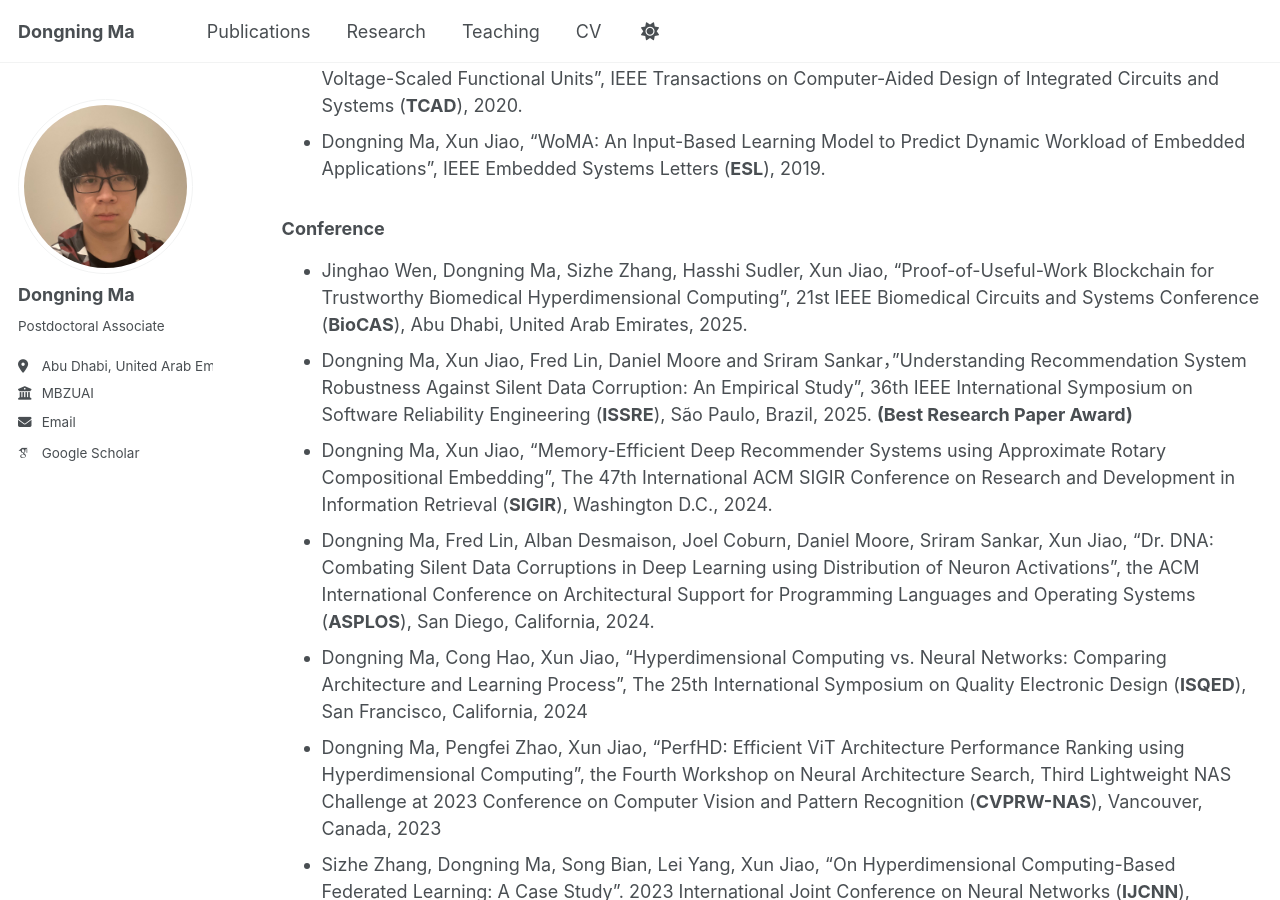
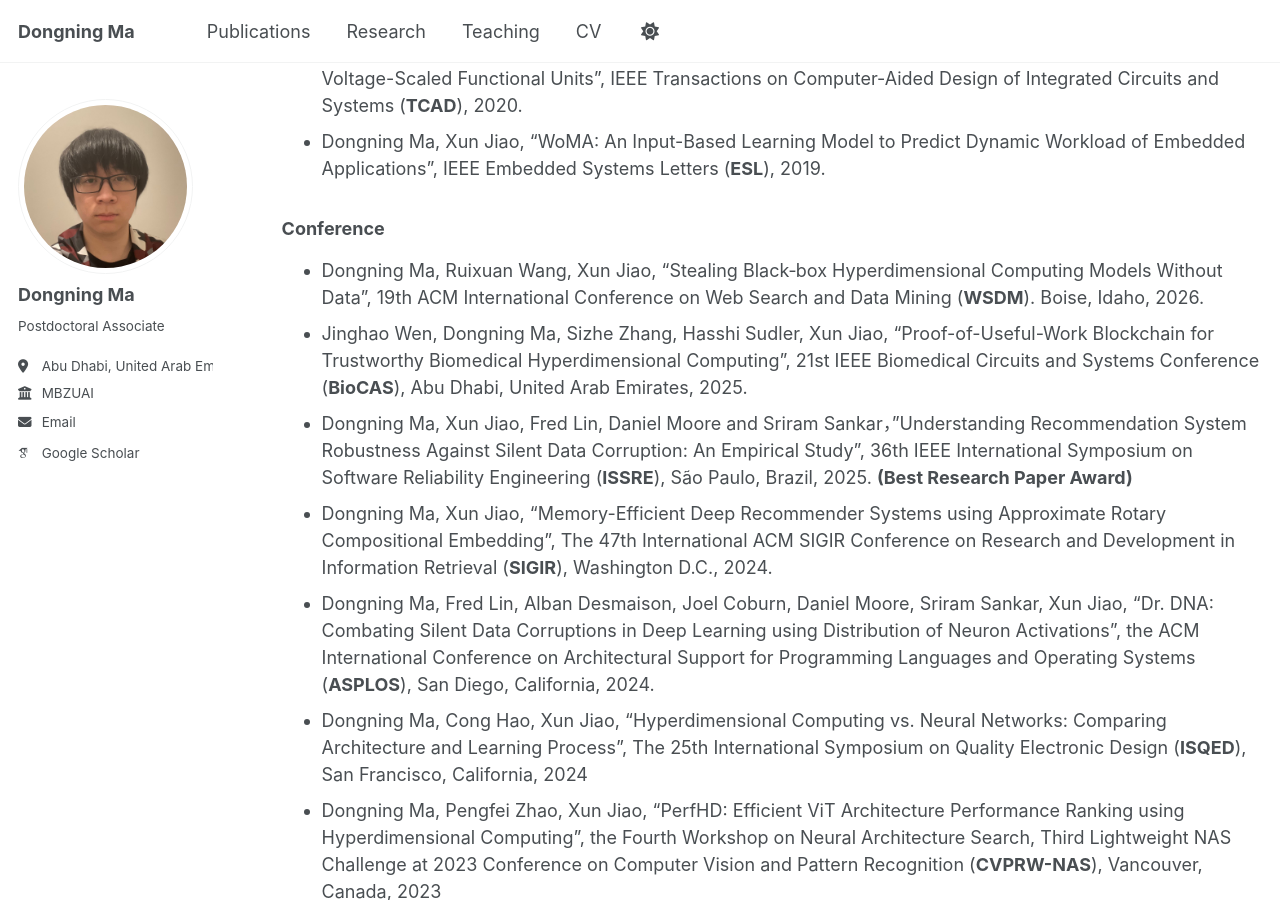
Before and after one commit to dongning-ma/dongning-ma.github.io, a Jekyll site: the page built from _pages/publications.md, in a window 1280 px wide and 900 px high, scrolled down 570 px. Built offline with Jekyll 4.4.1, drawn with Linux system fonts in a browser that asks for light colours; some web fonts are replaced; a script that is not in the unit is left out.

Commit message:
add new publications

```diff
--- a/_pages/publications.md
+++ b/_pages/publications.md
@@ -16,6 +16,8 @@ I have published more than 30 papers in venues including ASPLOS, DAC, SIGIR, and
 - Dongning Ma, Xun Jiao, "WoMA: An Input-Based Learning Model to Predict Dynamic Workload of Embedded Applications", IEEE Embedded Systems Letters (**ESL**), 2019.
 
 ### Conference
+- Dongning Ma, Ruixuan Wang, Xun Jiao, "Stealing Black‑box Hyperdimensional Computing Models Without
+Data", 19th ACM International Conference on Web Search and Data Mining (**WSDM**). Boise, Idaho, 2026.
 - Jinghao Wen, Dongning Ma, Sizhe Zhang, Hasshi Sudler, Xun Jiao, "Proof-of-Useful-Work Blockchain for Trustworthy Biomedical Hyperdimensional Computing", 21st IEEE Biomedical Circuits and Systems Conference (**BioCAS**), Abu Dhabi, United Arab Emirates, 2025.
 - Dongning Ma, Xun Jiao, Fred Lin, Daniel Moore and Sriram Sankar，"Understanding Recommendation System Robustness Against Silent Data Corruption: An Empirical Study", 36th IEEE International Symposium on Software Reliability Engineering (**ISSRE**), São Paulo, Brazil, 2025. **(Best Research Paper Award)**
 - Dongning Ma, Xun Jiao, "Memory-Efficient Deep Recommender Systems using Approximate Rotary Compositional Embedding", The 47th International ACM SIGIR Conference on Research and Development in Information Retrieval (**SIGIR**), Washington D.C., 2024.
```
Also changed, not shown: 1 other file.
